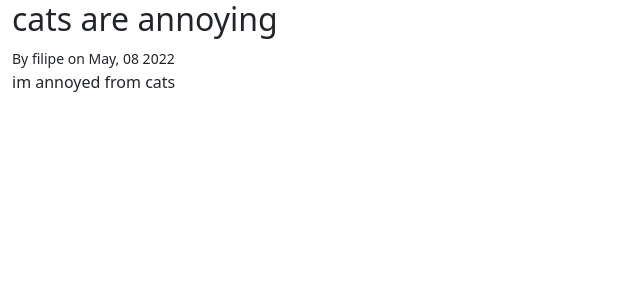
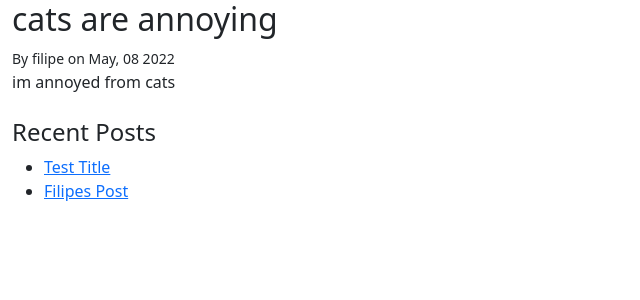
Before and after one commit to Licceeee/blanco-codio, a Django app: a page that uses templates/blog/post-detail.html in a window 1280 px wide. Shown: the top 300 px of the page, without its empty margins (0-640 px from the left). Run offline with Django 3.2, Linux system fonts and the light colour scheme; data comes from the database, SQL or seed files in the repository; both versions use the stored data as it was after the commit; parts of the project's set-up code (start-up, migrations or seed data) failed here and were passed over.

Commit message:
Finish custom template tags

```diff
--- a/blog/templatetags/blog_extras.py
+++ b/blog/templatetags/blog_extras.py
@@ -1,9 +1,11 @@
 from django import template
 from django.contrib.auth import get_user_model
 from django.utils.html import format_html
+from blog.models import Post
 
 user_model = get_user_model()
 register = template.Library()
+
 
 @register.filter
 def author_details(author, current_user=None):
@@ -72,3 +74,9 @@ def col(extra_classes=""):
 @register.simple_tag
 def endcol():
     return format_html("</div>")
+
+
+@register.inclusion_tag("blog/post-list.html")
+def recent_posts(post):
+    posts = Post.objects.exclude(pk=post.pk)[:5]
+    return {"title": "Recent Posts", "posts": posts}
--- a/templates/blog/post-detail.html
+++ b/templates/blog/post-detail.html
@@ -18,4 +18,11 @@
         {% endcol %}
     {% endrow %}
 
+    <br>
+    {% row %}
+        {% col %}
+            {% recent_posts post %}
+        {% endcol %}
+    {% endrow %}
+
 {% endblock %}
--- /dev/null
+++ b/templates/blog/post-list.html
@@ -0,0 +1,10 @@
+<h4>{{ title }}</h4>
+<ul>
+{% for post in posts %}
+    <li>
+      <a href="{% url "blog-post-detail" post.slug %}">
+        {{ post.title }}
+      </a>
+    </li>
+{% endfor %}
+</ul>
```
Also changed, not shown: db.sqlite3.
